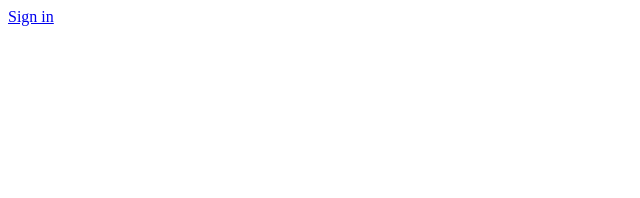
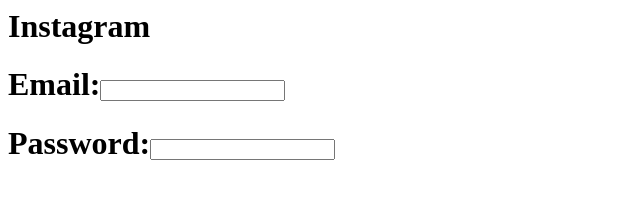
Before and after one commit to Dharsan22/project, a plain HTML site: page main/index.html in a window 1280 px wide. Shown: the whole page, without its empty margins (0-640 px from the left). Drawn offline with Linux system fonts and the light colour scheme.

Commit message:
Update index.html
//Updated

```diff
--- a/main/index.html
+++ b/main/index.html
@@ -1,8 +1,15 @@
 <html>
     <head>
-    <title>website</title>
-</head>
-<body>
-    <a href="http://127.0.0.1:5500/HTML/forms.html" target="blank">Sign in</a>
-</body>
+        <title>instagram</title>
+        <link rel="stylesheet" href="_website.css">
+    </head>
+    <body>
+        <h1>
+            Instagram
+        </h1>
+        <margin width="500px" height="500px">
+        <h1>Email:<input type="text"></h1>
+        <h1>Password:<input type="password"></h1>
+        </margin>
+    </body>
 </html>
```
